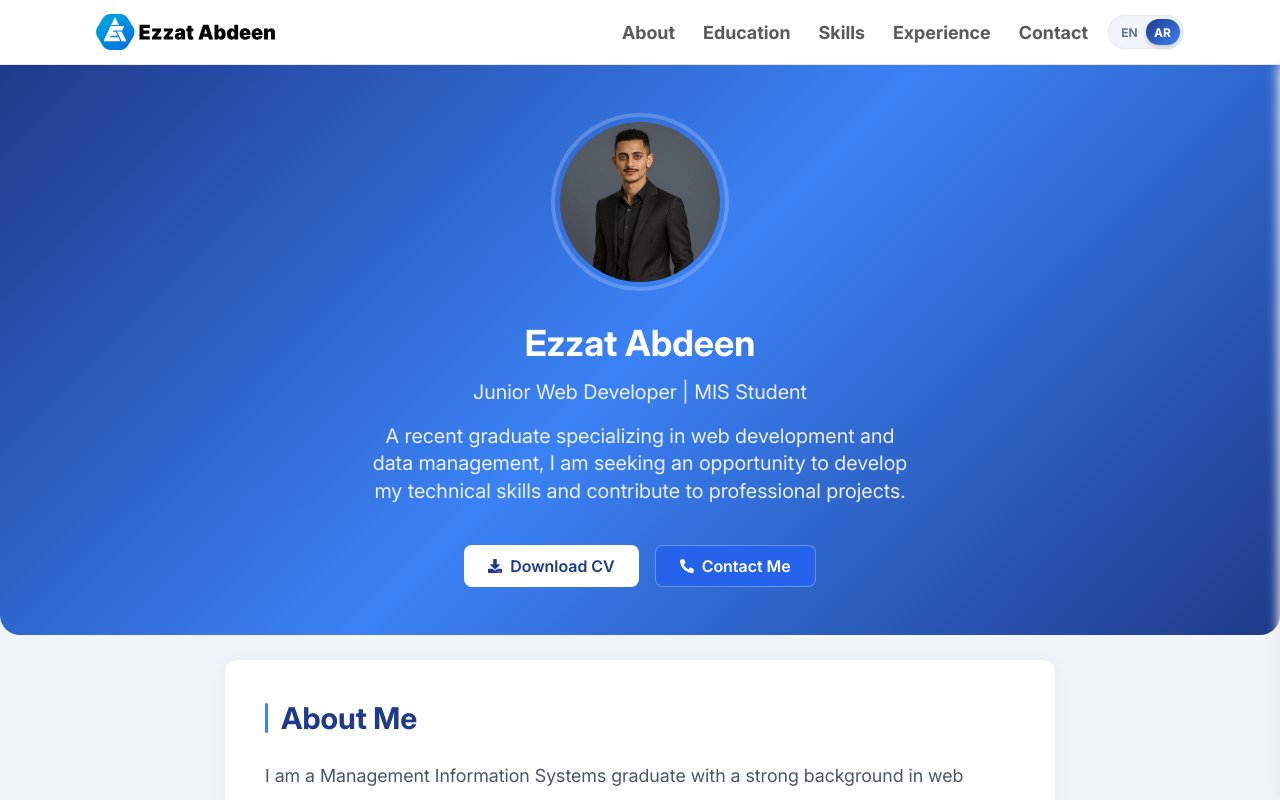
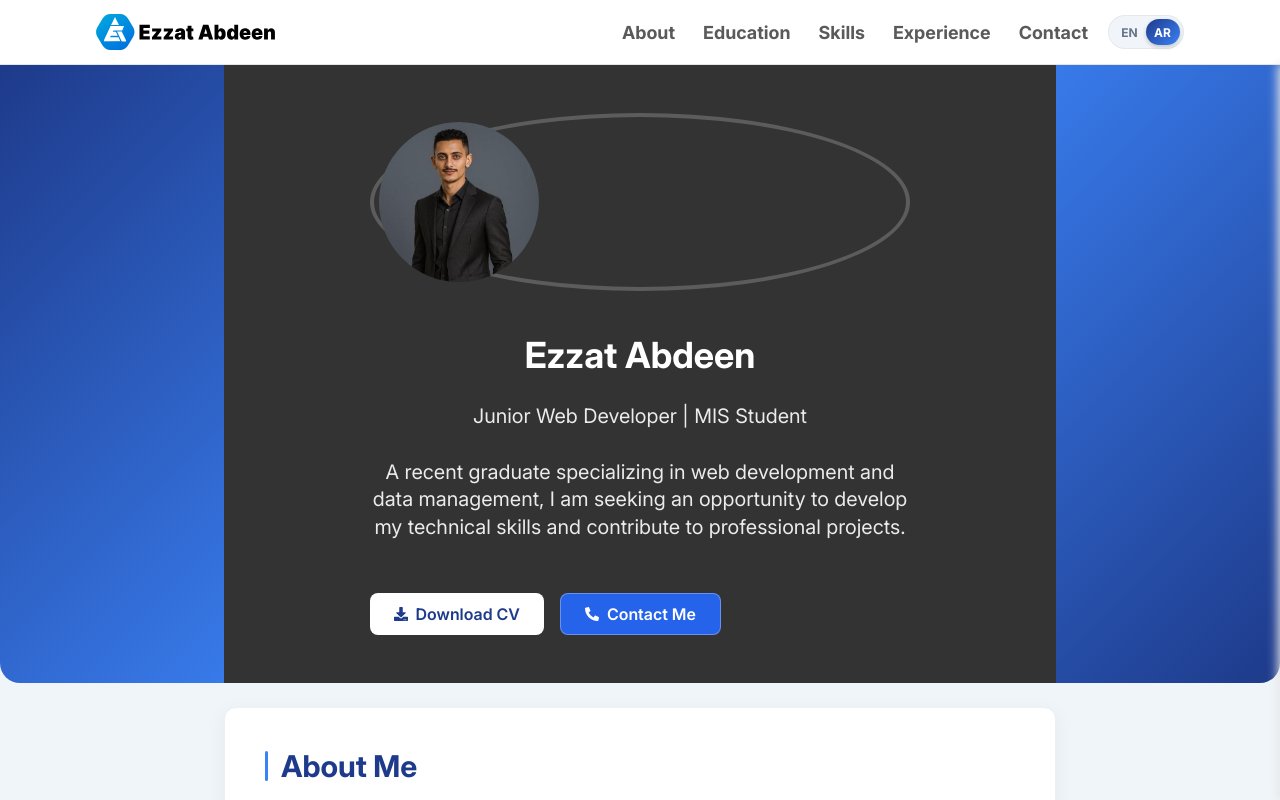
Before and after one commit to ezzatabdeen-dev/protfolio, a Next.js app: page /en in a window 1280 px wide. Shown: the top 800 px of the page. Built offline with nearby package versions, Linux system fonts and the light colour scheme.

Commit message:
Update Hero.module.css with background color
Added a background color to the HeroWrapper and removed redundant styles.

```diff
--- a/src/components/Hero/Hero.module.css
+++ b/src/components/Hero/Hero.module.css
@@ -5,6 +5,7 @@
   display: flex;
   flex-direction: column;
   gap: 1.75rem;
+  background-color: #333;
 }
 
 @media (max-width: 1250px) {
@@ -19,9 +20,6 @@
   }
 }
 
-
-
-
 .HeroContainer {
   background: linear-gradient(135deg, #1e3a8a 0%, #3b82f6 50%, #1e3a8a 100%);
   min-height: 500px;
@@ -32,15 +30,6 @@
   text-align: center;
 
   border-radius: 0 0 20px 20px;
-}
-
-.HeroWrapper {
-  width: 65%;
-  margin: 0 auto;
-  display: flex;
-  flex-direction: column;
-  align-items: center;
-  gap: 1rem;
 }
 
 .imageWrapper {
@@ -59,13 +48,11 @@
 .HeroWrapper h1 {
   font-weight: 700;
   margin: 0;
-  width: 100%;
 }
 
 .HeroWrapper p {
   max-width: 600px;
   opacity: 0.9;
-  width: 100%;
 }
 
 .buttonGroup {
```
